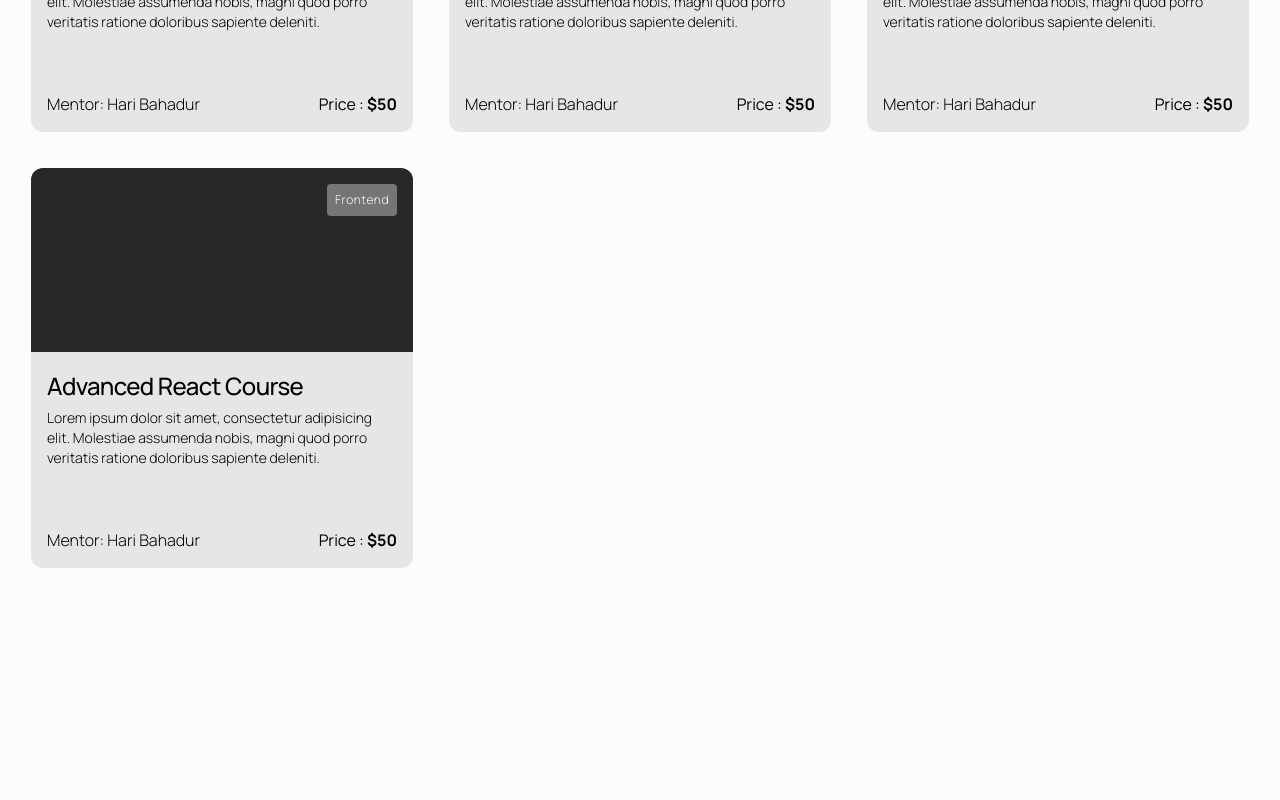
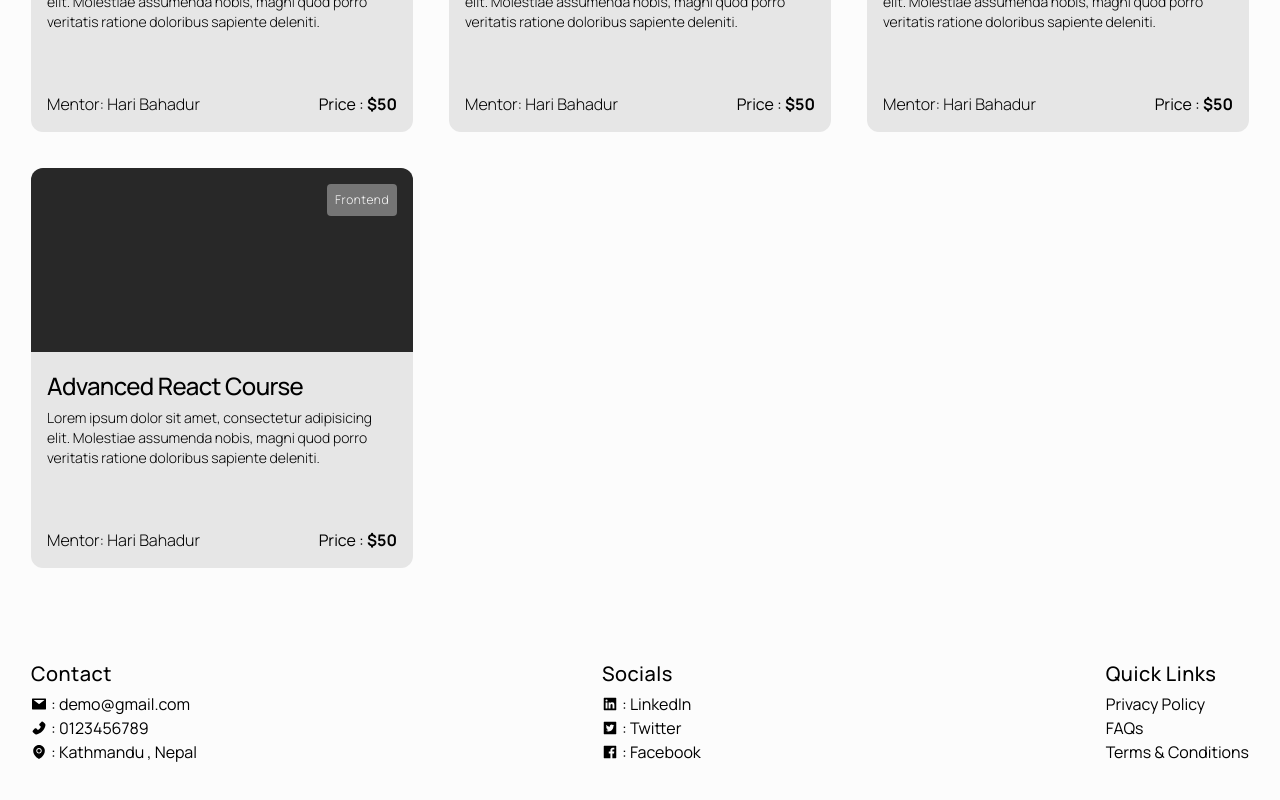
Before and after one commit to sandesh2811/Learning-Management-System, a Next.js app: page / in a window 1280 px wide. Shown: the part 972-1772 px from the top of the page. Before the commit the page ends 1556 px from the top, so only its background shows below. Built offline with nearby package versions, Linux system fonts and the light colour scheme.

Commit message:
Add footer

```diff
--- a/src/app/layout.tsx
+++ b/src/app/layout.tsx
@@ -3,6 +3,7 @@ import type { Metadata } from "next";
 import "./globals.css";
 import Navbar from "@/components/shared/Navbar/Navbar";
 import Wrapper from "@/components/shared/Wrapper";
+import Footer from "@/components/shared/Footer";
 
 export const metadata: Metadata = {
     title: "Learning Management System",
@@ -20,6 +21,7 @@ export default function RootLayout({
                 <Wrapper>
                     <Navbar />
                     {children}
+                    <Footer />
                 </Wrapper>
             </body>
         </html>
--- /dev/null
+++ b/src/components/shared/Footer.tsx
@@ -0,0 +1,111 @@
+import React from "react";
+
+import {
+    AiFillLinkedin,
+    AiFillTwitterSquare,
+    AiFillFacebook,
+    AiFillMail,
+    AiFillPhone,
+    AiFillEnvironment,
+} from "react-icons/ai";
+
+const Contacts = [
+    {
+        name: "demo@gmail.com",
+        logo: <AiFillMail />,
+    },
+    {
+        name: "0123456789",
+        logo: <AiFillPhone />,
+    },
+    {
+        name: "Kathmandu , Nepal",
+        logo: <AiFillEnvironment />,
+    },
+];
+
+const Socials = [
+    {
+        name: "LinkedIn",
+        logo: <AiFillLinkedin />,
+    },
+    {
+        name: "Twitter",
+        logo: <AiFillTwitterSquare />,
+    },
+    {
+        name: "Facebook",
+        logo: <AiFillFacebook />,
+    },
+];
+
+const QuickLinks = ["Privacy Policy", "FAQs", "Terms & Conditions"];
+
+const Footer = () => {
+    return (
+        <footer className="mt-16 flex h-[20vh] items-center justify-between">
+            <ContactInfo />
+            <SocialsInfo />
+            <QuickLinksInfo />
+        </footer>
+    );
+};
+
+export default Footer;
+
+const Base = ({
+    children,
+    type,
+}: {
+    children: React.ReactNode;
+    type: string;
+}) => {
+    return (
+        <div className="flex flex-col gap-1">
+            <h4 className="text-xl font-medium tracking-wide">{type}</h4>
+            <div>{children}</div>
+        </div>
+    );
+};
+
+const ContactInfo = () => {
+    return (
+        <Base type="Contact">
+            {Contacts.map((contact) => (
+                <span key={contact.name} className="flex items-center gap-1">
+                    {contact.logo} : {contact.name}
+                </span>
+            ))}
+        </Base>
+    );
+};
+
+const SocialsInfo = () => {
+    return (
+        <Base type="Socials">
+            {Socials.map((social) => (
+                <span
+                    key={social.name}
+                    className="flex cursor-pointer items-center gap-1"
+                >
+                    {social.logo} : {social.name}
+                </span>
+            ))}
+        </Base>
+    );
+};
+
+const QuickLinksInfo = () => {
+    return (
+        <Base type="Quick Links">
+            {QuickLinks.map((link) => (
+                <span
+                    key={link}
+                    className="flex cursor-pointer items-center gap-1"
+                >
+                    {link}
+                </span>
+            ))}
+        </Base>
+    );
+};
```
